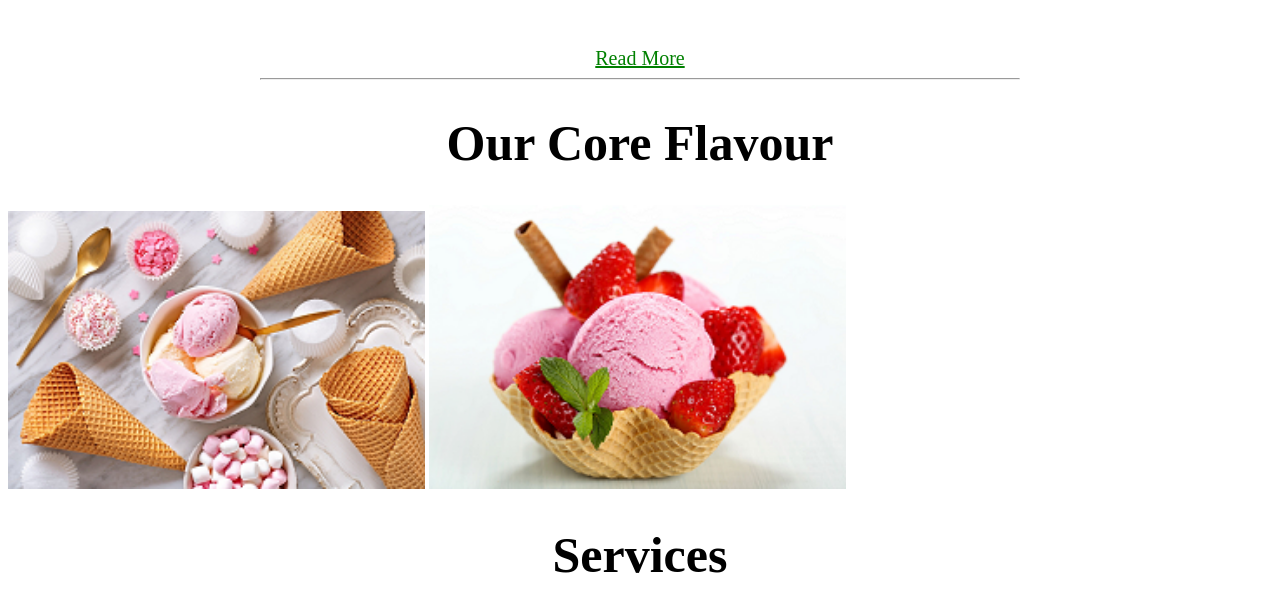
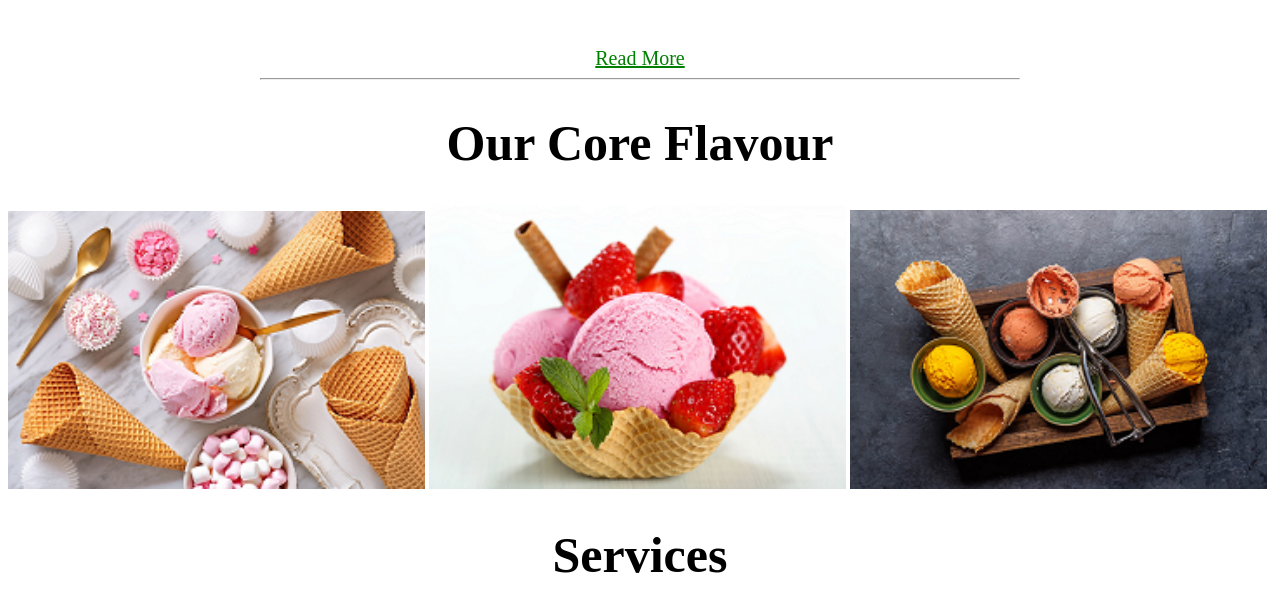
Before and after one commit to AyViDaux/Myfirstweb, a plain HTML site: page index.html in a window 1280 px wide. Shown: the part 776-1372 px from the top of the page. Drawn offline with Linux system fonts and the light colour scheme.

Commit message:
Update index.html

```diff
--- a/index.html
+++ b/index.html
@@ -21,6 +21,7 @@ href="https://www.google.com/">Read More</a></div>
 
 <img style="width: 33%;"src="Image1.png">
 <img style="width: 33%;"src="Image2.png">
+<img style="width: 33%;"src="image3.png">
 
 <h1 style=" font-size:50px;text-align:center;">Services</h1>
 
```
